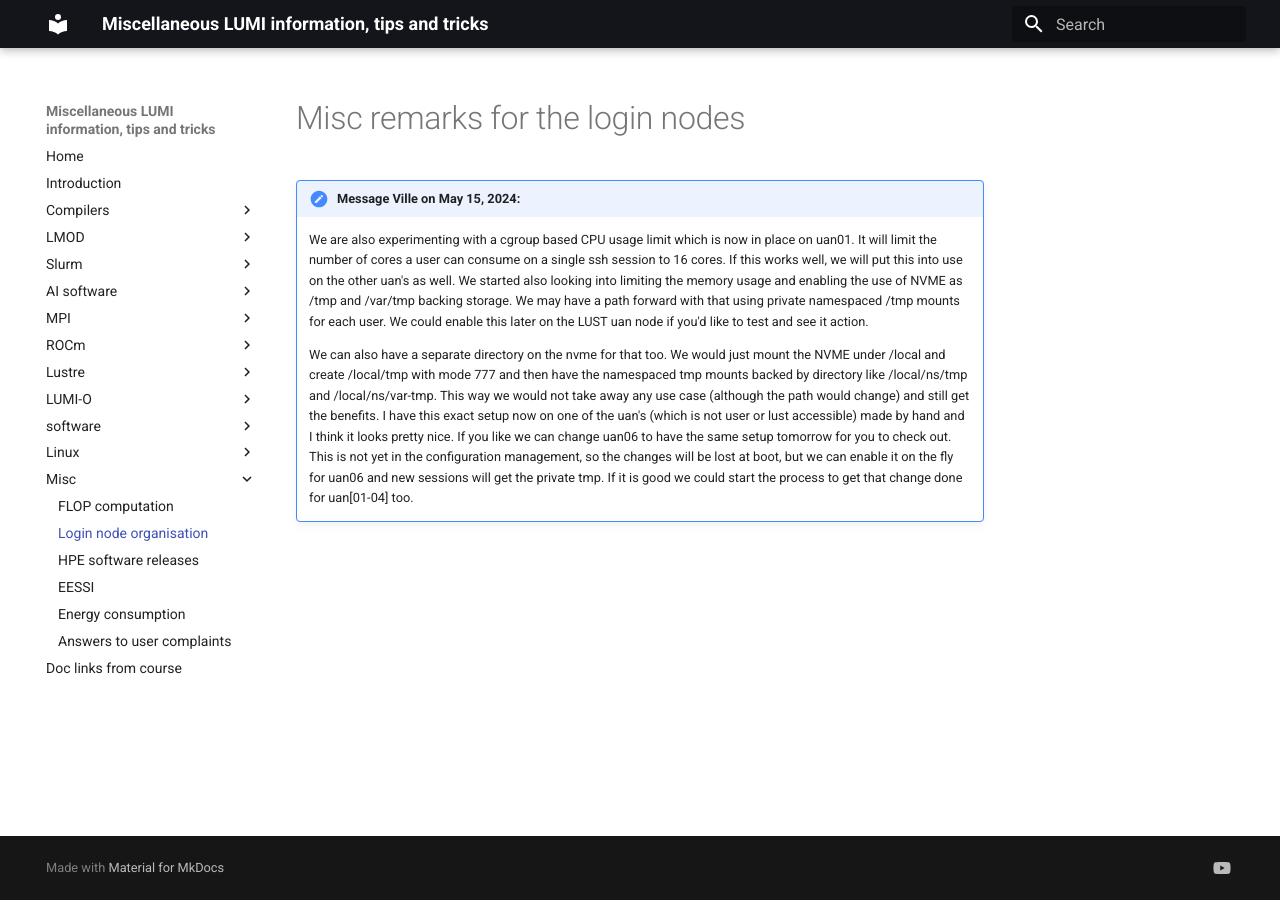
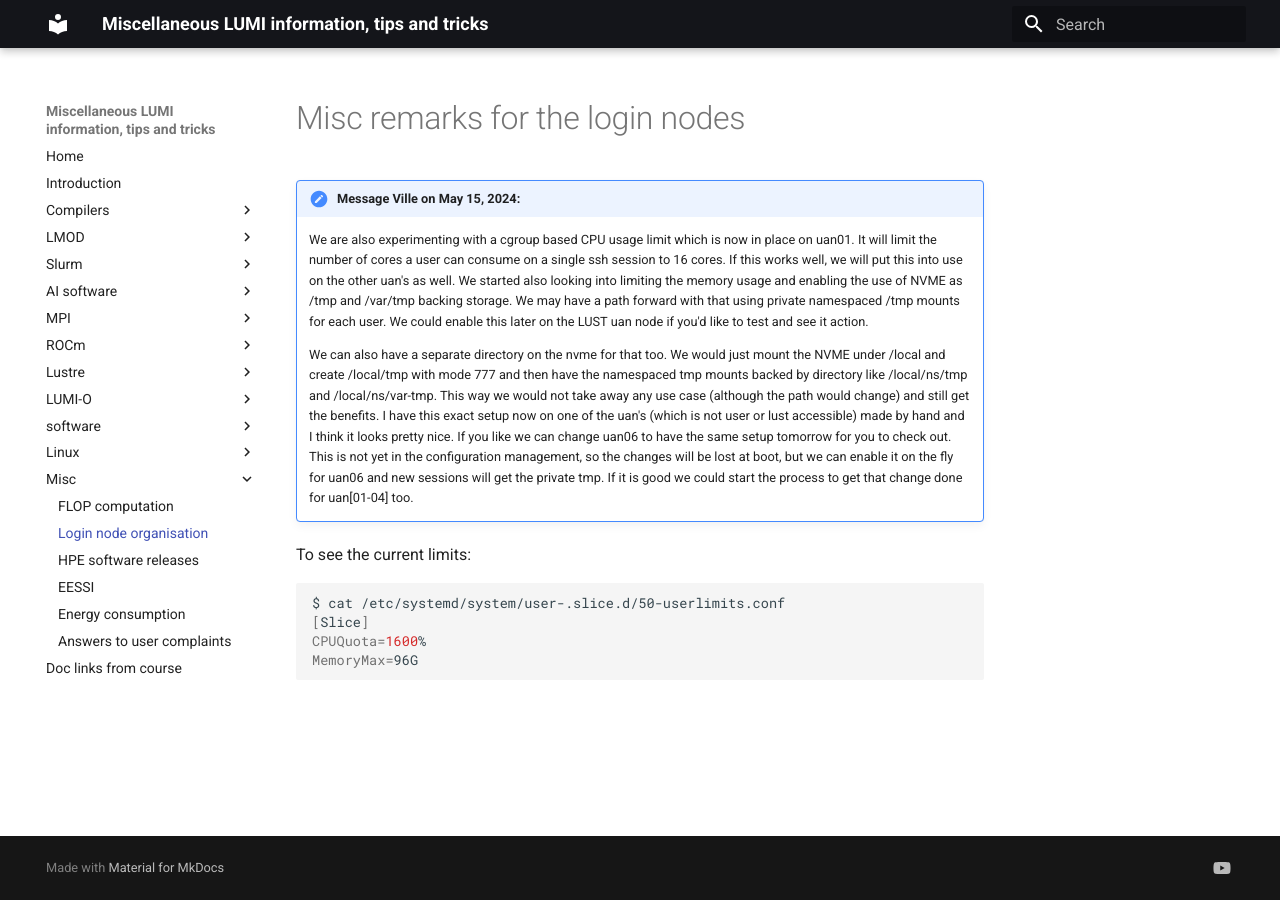
Before and after one commit to klust/LUMI-tips-and-tricks, an MkDocs documentation site: the page built from docs/99_Misc/99_02_LoginNodes.md, in a window 1280 px wide. Built offline with MkDocs 1.6.1 and Material for MkDocs 9.7.7, drawn with Linux system fonts in a browser that asks for light colours.

Commit message:
Add a line about how to check the current user limits on the login nodes.

````diff
--- a/docs/99_Misc/99_02_LoginNodes.md
+++ b/docs/99_Misc/99_02_LoginNodes.md
@@ -18,3 +18,12 @@
     you to check out. This is not yet in the configuration management, so the changes will
     be lost at boot, but we can enable it on the fly for uan06 and new sessions will get
     the private tmp. If it is good we could start the process to get that change done for uan[01-04] too.
+
+To see the current limits:
+
+```bash
+$ cat /etc/systemd/system/user-.slice.d/50-userlimits.conf
+[Slice]
+CPUQuota=1600%
+MemoryMax=96G
+```
````
